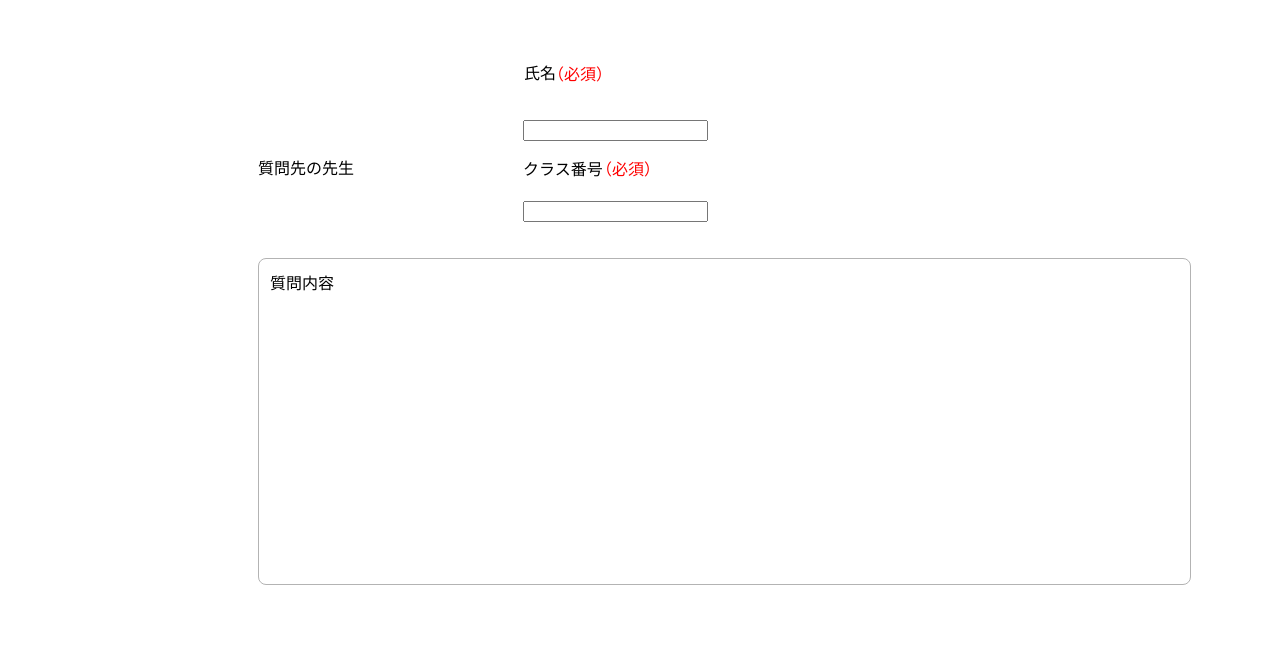
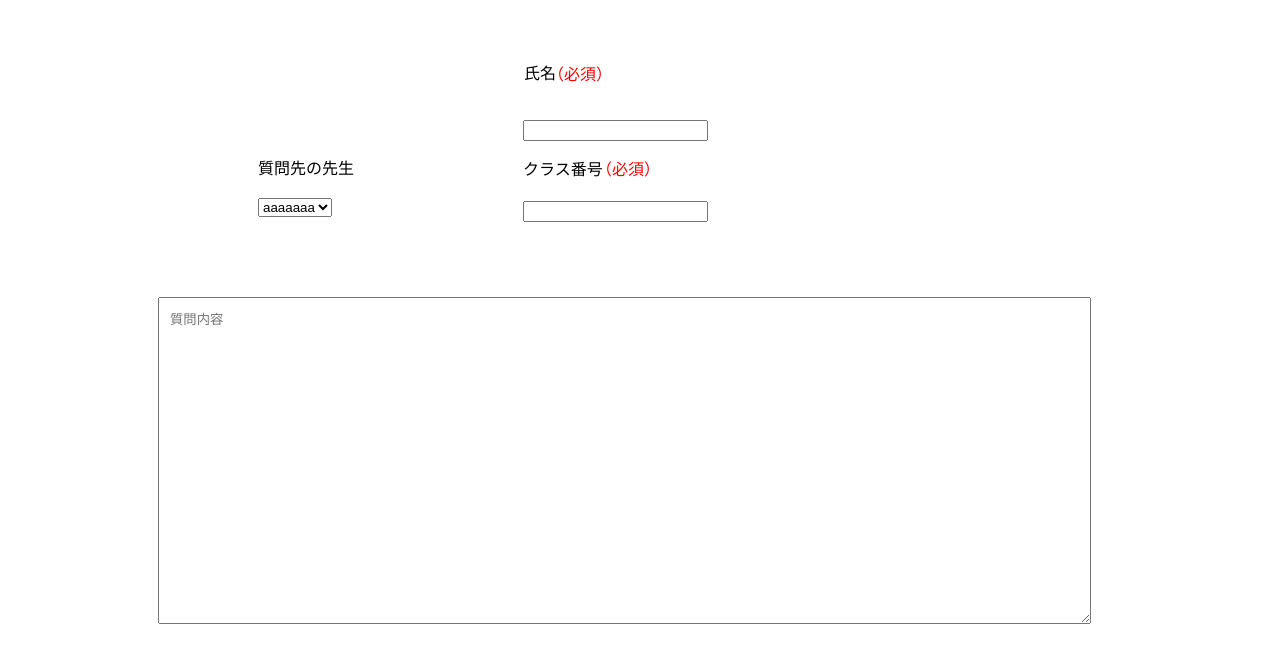
Before and after one commit to emura327/SchoolWorker, a PHP site: page /situmonnsousinn.html in a window 1280 px wide; the page is wider, and only the part inside the window is pictured. Shown: the top 663 px of that part. Run offline with PHP 8.4, Linux system fonts and the light colour scheme.

Commit message:
質問送信

```diff
--- a/situmonnsousinn.css
+++ b/situmonnsousinn.css
@@ -37,9 +37,11 @@ font-weight: 400;
 line-height: normal;
 width: 100px;
 }
-a{
+
+.text3{
     position: relative;
-    left: 250px;
+    left: 150px;
+    top: 20px;
     display: flex;
 width: 909px;
 height: 303px;
@@ -47,10 +49,6 @@ padding: 11px;
 align-items: flex-start;
 gap: 10px;
 flex-shrink: 0;
-border-radius: 8px;
-border: 1px solid #B3B3B3;
-
-background: #FFF;
 }
 .button{
     position: relative;
@@ -102,3 +100,8 @@ font-weight: 400;
 line-height: 100%;
 width: 100px;
 }
+.sensei2{
+    position: relative;
+    left: 250px;
+    bottom: 60px;
+}
--- a/situmonnsousinn.html
+++ b/situmonnsousinn.html
@@ -14,8 +14,14 @@
     <p class="hisu2">（必須）</p>
     <input class="text2" required>
     <p class="sensei">質問先の先生</p>
+        <select class="sensei2">
+            <option>aaaaaaa</option>
+            <option>2</option>
+            <option>3</option>
+            <option>4</option>
+        </select>
     <div>
-        <a>質問内容</a>
+        <textarea class="text3" required placeholder="質問内容"></textarea>
     </div>
     <div>
         <p class="button">送信</p>
```
Also changed, not shown: test.html (added).
